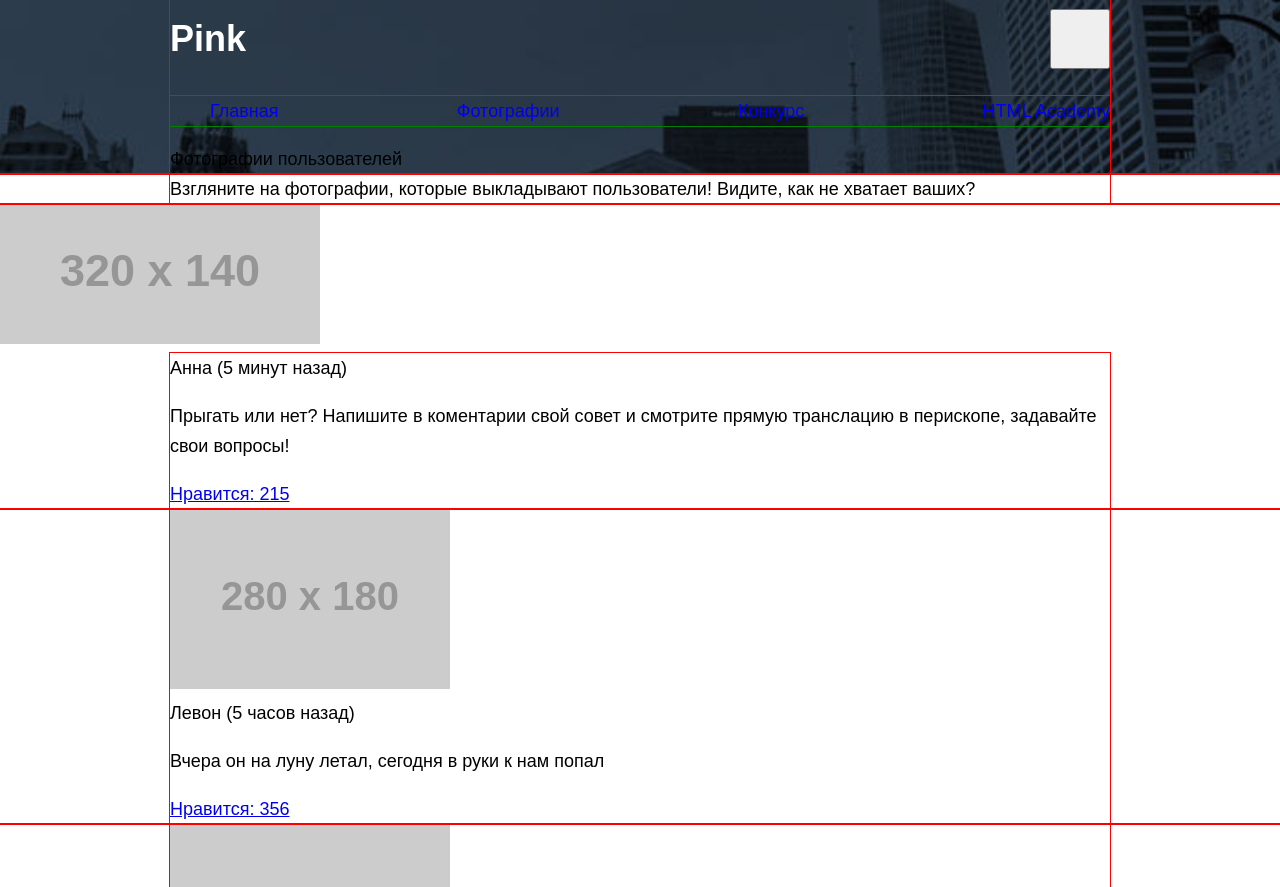
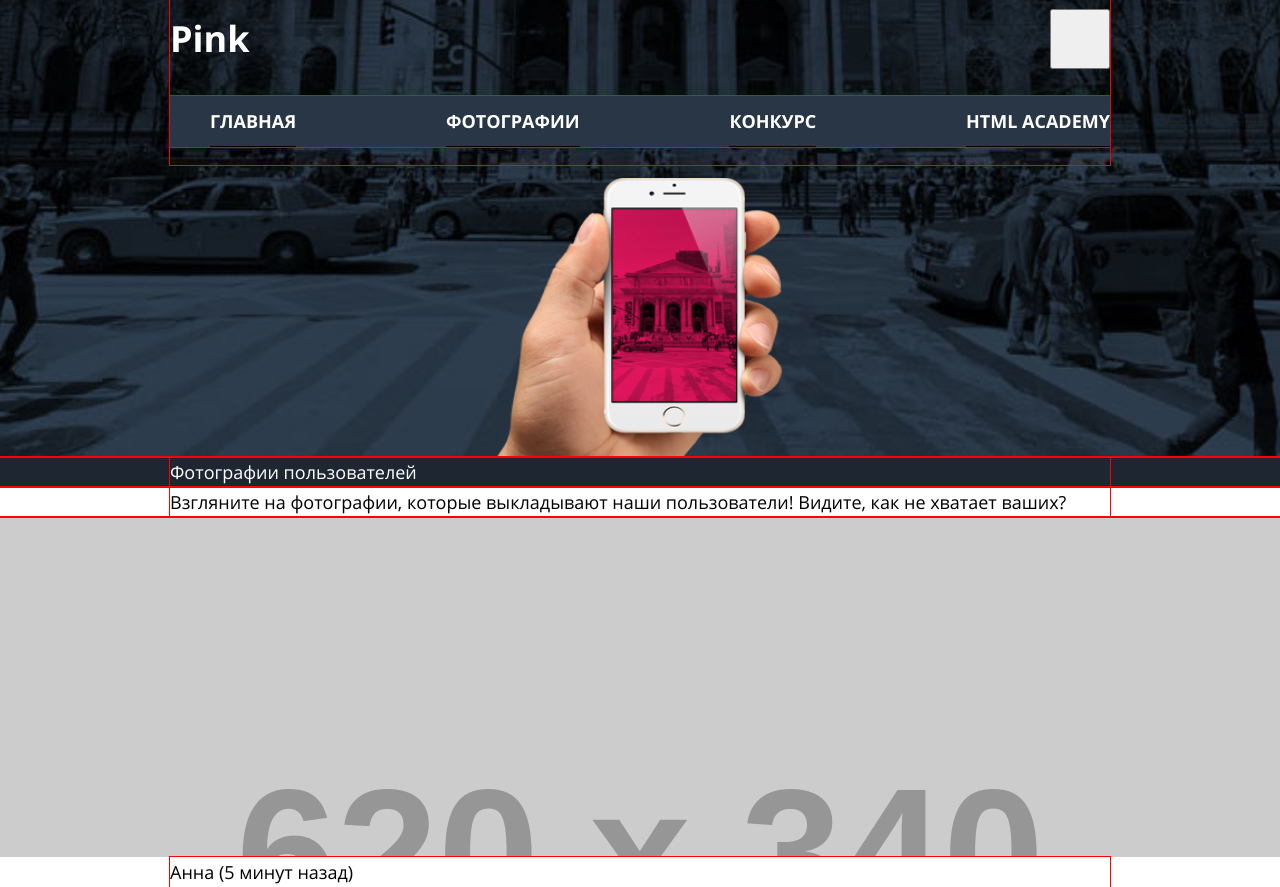
Before and after one commit to sidvlad/114050-pink, a website: page photo.html in a window 1280 px wide. Shown: the top 887 px of the page. Drawn offline with nearby package versions, Linux system fonts and the light colour scheme; files that its build step writes are made by us from their sources; placeholder pictures from the web are drawn by us; files whose address does not match are found by name.

Commit message:
стилизация элементов mobile страниц

```diff
--- a/photo.html
+++ b/photo.html
@@ -24,25 +24,26 @@
         </div>
         <nav class="main-menu">
           <ul class="main-menu__list">
-            <li class="main-menu__item"><a href="#">Главная</a></li>
+            <li class="main-menu__item"><a href="index.html">Главная</a></li>
             <li class="main-menu__item"><a href="#">Фотографии</a></li>
-            <li class="main-menu__item"><a href="#">Конкурс</a></li>
-            <li class="main-menu__item"><a href="#">HTML Academy</a></li>
+            <li class="main-menu__item"><a href="form.html">Конкурс</a></li>
+            <li class="main-menu__item"><a href="https://htmlacademy.ru">HTML Academy</a></li>
           </ul>
         </nav>
-        <div class="main-header__text">Фотографии пользователей</div>
       </div>
     </header>
-    <section class="block-intro">
+    <section class="intro">
       <div class="wrapper">
-        <div class="block-intro__text">Взгляните на фотографии, которые выкладывают пользователи! Видите, как не хватает ваших?
-        </div>
+        <div class="intro__text">Фотографии пользователей</div>
+      </div>
+    </section>
+    <section class="slogan">
+      <div class="wrapper">
+        <div class="slogan__text">Взгляните на фотографии, которые выкладывают наши пользователи! Видите, как не хватает ваших?</div>
       </div>
     </section>
     <section class="post-photo post-photo--panorama">
-      <div class="post-photo__photo post-photo__photo--panorama">
-        <img src="http://placehold.it/320x140"  width="320" height="140" alt="logo">
-      </div>
+      <div class="post-photo__photo post-photo__photo--panorama"></div>
       <div class="wrapper">
         <div class="post-photo__comment">
           <span class="post-photo__comment-name">Анна</span>
--- a/sass/custom/contacts.scss
+++ b/sass/custom/contacts.scss
@@ -3,3 +3,30 @@
 	display: flex;
 	flex-direction: column;
 }
+
+.contacts__title {
+	font-size: 24px;
+	text-align: center;
+}
+
+.contacts__info {
+	display: flex;
+	list-style: none;
+	margin: 0;
+	padding: 0;
+	text-align: center;
+
+	@include mobile {
+    flex-direction: column;
+  	}
+
+  	@include tablet {
+    flex-direction: row;
+    justify-content: space-around;
+  	}
+
+  	@include desktop {
+    flex-direction: row;
+    justify-content: space-around;
+ 	}
+}
--- a/sass/custom/filters-photo.scss
+++ b/sass/custom/filters-photo.scss
@@ -3,5 +3,6 @@
 
 	&__actions {
 	display: flex;
-	flex-direction: row;}
+	flex-direction: row;
+	}
 }
--- a/sass/custom/header.scss
+++ b/sass/custom/header.scss
@@ -22,7 +22,12 @@
   }
 
   	@include mobile {
-  	background-image: url("../img/bg-back-mobile.jpg");
+  	background-image: url("../img/iphone-hand-mobile.png"),
+    url("../img/bg-back-mobile.jpg");
+    background-position: center bottom, center bottom;
+    background-size: 288px 280px, cover;
+    width: 100%;
+    height: 457px;
   	}
 
   	@include tablet {
@@ -32,36 +37,33 @@
   	}
 }
 
-.main-menu__list {
-	outline: 1px solid green;
-	display: flex;
-	justify-content: space-between;
+.hamburger {
+  position: absolute;
+  width: 20px;
+  height: 2px;
+  background-color: #fff;
 
-	@include mobile {
-    flex-direction: column;
-  	}
+  &--up {
+    position: relative;
+    top: 0;
+  }
 
-  	@include tablet {
-    flex-direction: row;
-  	}
+  &--middle {
+    position: relative;
+    top: -5;
+  }
 
-  	@include desktop {
-    flex-direction: row;
- 	}
-}
+  &--down {
+    position: relative;
+    bottom: 0;
+  }
 
-.main-menu__item {
-	list-style:none
-}
-
-.main-menu__item a {
-	text-decoration: none;
 }
 
 .main-title {
 	color: #fff;
 
 	@include mobile {
-    dosplay: none;
+    display: none;
   	}
 }
--- a/sass/custom/info.scss
+++ b/sass/custom/info.scss
@@ -19,28 +19,35 @@
 }
 
 .info__table {
-	background: #f2f2f2 url("../img/iphone-screen-mobile.png");
-	background-repeat: no-repeat;
-  	background-position: center bottom;
-	list-style:none;
+	list-style: none;
 	margin: 0;
 	padding: 0;
+
+	@include mobile {
+		background: #f2f2f2 url("../img/iphone-screen-mobile.png");
+		background-repeat: no-repeat;
+  		background-position: center 460px;
+  	}
+
+  	@include tablet {
+  	}
+
+  	@include desktop {
+  	}
 
 	&-title {
 		color: #000;
 		font-size: 18px;
-		font-weight: 900;
+		font-weight: bold;
 		text-align: center;
 	}
 
 	&-title p {
 		font-size: 14px;
-		font-weight: 300;
 	}
 
 	&-title p {
 		font-size: 14px;
-		font-weight: 300;
 	}
 }
 
--- a/sass/custom/intro.scss
+++ b/sass/custom/intro.scss
@@ -3,6 +3,10 @@
 	display: flex;
 	flex-direction: column;
 	background-color: #1d2631;
+
+	&__text {
+		color: #fff;
+	}
 }
 
 .btn {
@@ -19,9 +23,23 @@
 
 .download-app {
 
+	&__links {
+		margin-top: 20px;
+	}
+
+	&__link img {
+		margin-left: 15px;
+		margin-right: 15px;
+	}
+
+	&__block {
+		text-align: center;
+		margin-top: 50px;
+	}
+
 	&__text {
 		color: #999;
 		font-style: 14px;
-		font-weight: 300;
+		font-weight: normal;
 	}
 }
--- /dev/null
+++ b/sass/custom/main-menu.scss
@@ -0,0 +1,42 @@
+.main-menu {
+
+  @include mobile {
+    background-color: #283645;
+    text-align: center;
+    }
+}
+
+.main-menu__list {
+	outline: 1px solid green;
+	display: flex;
+	justify-content: space-between;
+
+	@include mobile {
+    flex-direction: column;
+    display: none;
+  	}
+
+  	@include tablet {
+    flex-direction: row;
+    display: inherit;
+  	}
+
+  	@include desktop {
+    flex-direction: row;
+    display: flex;
+ 	}
+}
+
+.main-menu__item {
+	list-style: none;
+  border-bottom: 1px solid #000;
+}
+
+.main-menu__item a {
+  text-transform: uppercase;
+	text-decoration: none;
+  color: #fff;
+  font-size: 18px;
+  font-weight: bold;
+  line-height: 50px;
+}
--- a/sass/custom/post-photo.scss
+++ b/sass/custom/post-photo.scss
@@ -1,3 +1,21 @@
 .post-photo {
 	outline: 1px solid red;
+
+	&__photo--panorama {
+		width: 100%;
+    	height: 500px;
+  		background-image: url("http://placehold.it/940x500");
+  		background-repeat: no-repeat;
+  		background-size: cover;
+
+  		@include mobile {
+    		height: 200px;
+    		background-image: url("http://placehold.it/320x140");
+  		}
+
+  		@include tablet {
+   			height: 340px;
+    		background-image: url("http://placehold.it/620x340");
+  		}
+	}
 }
--- a/sass/custom/reviews.scss
+++ /dev/null
@@ -1,4 +0,0 @@
-.reviews {
-	outline: 1px solid red;
-	display: flex;
-}
--- a/sass/custom/slider-price.scss
+++ b/sass/custom/slider-price.scss
@@ -2,11 +2,12 @@
 	outline: 1px solid red;
 	display: flex;
 	flex-direction: column;
+  background-color: #f2f2f2;
 
   &__table {
 
     @include mobile {
-      width: 270%;
+      width: 280%;
       transition: all 0.2s ease-in-out;
 
       th,
--- /dev/null
+++ b/sass/custom/slider-reviews.scss
@@ -0,0 +1,42 @@
+.slider-review {
+  outline: 1px solid red;
+  display: flex;
+  flex-direction: column;
+
+  &__name {
+    font-weight: bold;
+    font-style: 18px;
+  }
+
+  &__text {
+    font-weight: normal;
+  }
+
+  &__table {
+
+    @include mobile {
+      width: 280%;
+      transition: all 0.2s ease-in-out;
+
+      &__element {
+        width: 280px;
+      }
+    }
+  }
+}
+
+.slider-review__control {
+  @include mobile {
+    &[id="slider-review-control-1"]:checked ~ .slider-review__table  {
+      transform: translateX(0%);
+    }
+
+    &[id="slider-review-control-2"]:checked ~ .slider-review__table  {
+      transform: translateX(-33.3%);
+    }
+
+    &[id="slider-review-control-3"]:checked ~ .slider-review__table  {
+      transform: translateX(-66.6%);
+    }
+  }
+}
--- /dev/null
+++ b/sass/custom/slogan.scss
@@ -0,0 +1,3 @@
+.slogan {
+	outline: 1px solid red;
+}
--- a/sass/global/fonts.scss
+++ b/sass/global/fonts.scss
@@ -1,17 +1,17 @@
 @font-face {
     font-family: "Open Sans";
     src:
-        url("../font/opensans-light.woff2") format("woff2"),
-        url("../font/opensans-light.woff") format("woff");
+        url("../font/opensanslight.woff2") format("woff2"),
+        url("../font/opensanslight.woff") format("woff");
     font-weight: 300;
-    font-style: normal;
+    font-style: lighter;
 }
 
 @font-face {
     font-family: "Open Sans";
     src:
-        url("../font/opensans-regular.woff2") format("woff2"),
-        url("../font/opensans-regular.woff") format("woff");
+        url("../font/opensans.woff2") format("woff2"),
+        url("../font/opensans.woff") format("woff");
     font-weight: 400;
     font-style: normal;
 }
@@ -19,18 +19,9 @@
 @font-face {
     font-family: "Open Sans";
     src:
-        url("../font/opensans-semibold.woff2") format("woff2"),
-        url("../font/opensans-semibold.woff") format("woff");
-    font-weight: 600;
-    font-style: normal;
+        url("../font/opensansbold.woff2") format("woff2"),
+        url("../font/opensansbold.woff") format("woff");
+    font-weight: 700;
+    font-style: bold;
 
 }
-
-@font-face {
-    font-family: "Open Sans";
-    src:
-        url("../font/opensans-bold.woff2") format("woff2"),
-        url("../font/opensans-bold.woff") format("woff");
-    font-weight: 700;
-    font-style: normal;
-}
--- a/sass/global/global.scss
+++ b/sass/global/global.scss
@@ -7,7 +7,7 @@
 body {
 	width: 100%;
 	margin: 0 auto;
-	font: normal 400 18px/30px "OpenSans", Arial, sans-serif;
+	font: normal 400 18px/30px "Open Sans", Arial, sans-serif;
 }
 
 .wrapper {
--- a/sass/style.scss
+++ b/sass/style.scss
@@ -8,11 +8,13 @@
 @import "custom/header";
 @import "custom/footer";
 @import "custom/block-intro";
+@import "custom/main-menu";
+@import "custom/slogan";
 
 /*index.html*/
 @import "custom/intro";
 @import "custom/info";
-@import "custom/reviews";
+@import "custom/slider-reviews";
 @import "custom/slider-price";
 @import "custom/contacts";
 @import "custom/map";
```
Also changed, not shown: form.html (+10 -7 lines), index.html (+28 -21 lines).
